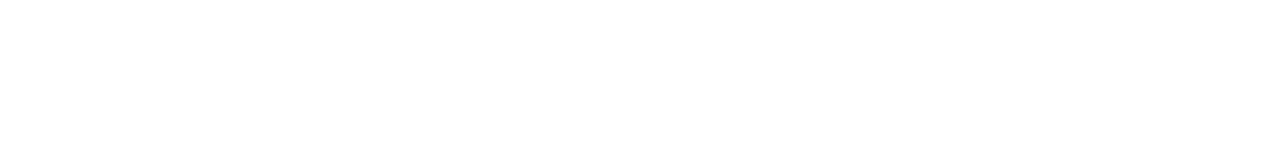
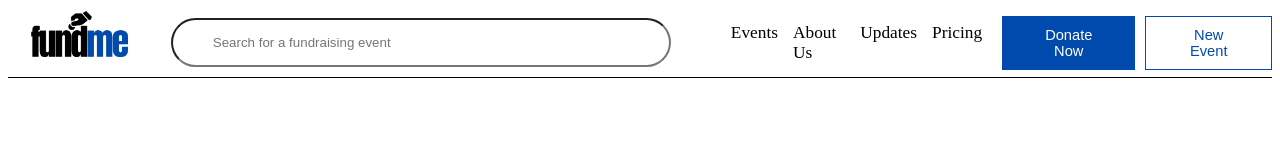
Before and after one commit to gyenios/Fundraising-site, a plain HTML site: page index.html in a window 1280 px wide. Drawn offline with Linux system fonts and the light colour scheme.

Commit message:
I cleared the entire HTML and CSS and started

```diff
--- a/index.html
+++ b/index.html
@@ -1,12 +1,68 @@
 <!DOCTYPE html>
 <html lang="en">
 <head>
-    <meta charset="UTF-8">
-    <meta name="viewport" content="width=device-width, initial-scale=1.0">
-    <title>Home</title>
-    <link rel="stylesheet" href="styles.css">
+  <meta charset="UTF-8">
+  <meta name="viewport" content="width=device-width, initial-scale=1.0">
+  <link rel="stylesheet" href="styles.css">
+  <title>Fundme</title>
 </head>
 <body>
-    <script src="scripts.js"></script>
+  <div class="container">
+    <div class="top">
+      <div class="r1">
+        <div class="logo"></div>
+        <div>
+          <input type="search" placeholder="Search for a fundraising event" class="search">
+        </div>
+        <div class="nav">
+          <ul>
+            <li>
+              <a href="#">Events</a>
+            </li>
+
+            <li>
+              <a href="#">About Us</a>
+            </li>
+
+            <li>
+              <a href="#">Updates</a>
+            </li>
+
+            <li>
+              <a href="#">Pricing</a>
+            </li>
+          </ul>
+        </div>
+
+        <div class="btn">
+          <button class="b1"><a href="#">Donate Now</a></button>
+          <button class="b2"><a href="#">New Event</a></button>
+        </div>
+      </div>
+
+    <!--<div class="r2">
+        <div class="subnav">
+          <ul>
+            <li>
+              <a href="#">Events</a>
+            </li>
+
+            <li>
+              <a href="#"></a>
+            </li>
+
+            <li>
+              <a href="#"></a>
+            </li>
+
+            <li>
+              <a href="#">Contact Us</a>
+            </li>
+          </ul>
+        </div>
+      </div>-->
+    </div>
+  </div>
+
 </body>
 </html>
--- a/styles.css
+++ b/styles.css
@@ -0,0 +1,90 @@
+.container{
+  .top{
+    .r1{
+      height: 70px;
+      box-sizing: border-box;
+      display: flex;
+      align-items: center;
+      gap: 20px;
+      border-bottom: 1px solid black;
+
+      .logo{
+        height: 100%;
+        width: 150px;
+        background-image: url("./Assets/Logos/fundme_logo.png");
+        background-position: center;
+        background-repeat: no-repeat;
+        background-size: cover;
+      }
+
+      .search{
+        width: 500px;
+        padding-left: 40px;
+        padding-top: 15px;
+        padding-bottom: 15px;
+        border: thin black 1px;
+        border-radius: 50px;
+
+      }
+
+      .nav{
+
+        ul{
+          display: flex;
+          list-style: none;
+          gap: 15px;
+
+          a{
+            text-decoration: none;
+            font-size: 13pt;
+            color: black;
+          }
+
+          a:hover{
+            color: #004aad;
+          }
+        }
+      }
+
+      .btn{
+        display: flex;
+        gap: 10px;
+
+        .b1{
+          background-color: #004aad;
+          a{
+            color: white;
+          }
+        }
+
+        .b2{
+          background-color: white;
+          border: #004aad 1px solid;
+
+          a{
+            color:#004aad;
+          }
+        }
+
+        button{
+          border: none;
+          padding-left: 30px;
+          padding-right: 30px;
+          padding-top: 10px;
+          padding-bottom: 10px;
+
+          a{
+            text-decoration: none;
+            font-size: 11pt;
+          }
+        }
+      }
+      }
+
+    .r2{
+      .subnav{
+
+      }
+    }
+  }
+}
```
Also changed, not shown: Assets/Images/search symbol.webp (added), Assets/Logos/favicons/android-chrome-192x192.png (added), Assets/Logos/favicons/android-chrome-512x512.png (added), Assets/Logos/favicons/apple-touch-icon.png (added), Assets/Logos/favicons/favicon-16x16.png (added), Assets/Logos/favicons/favicon-32x32.png (added), Assets/Logos/favicons/favicon.ico (added), Assets/Logos/favicons/site.webmanifest (added), Assets/Logos/fundme_logo.png (added).
